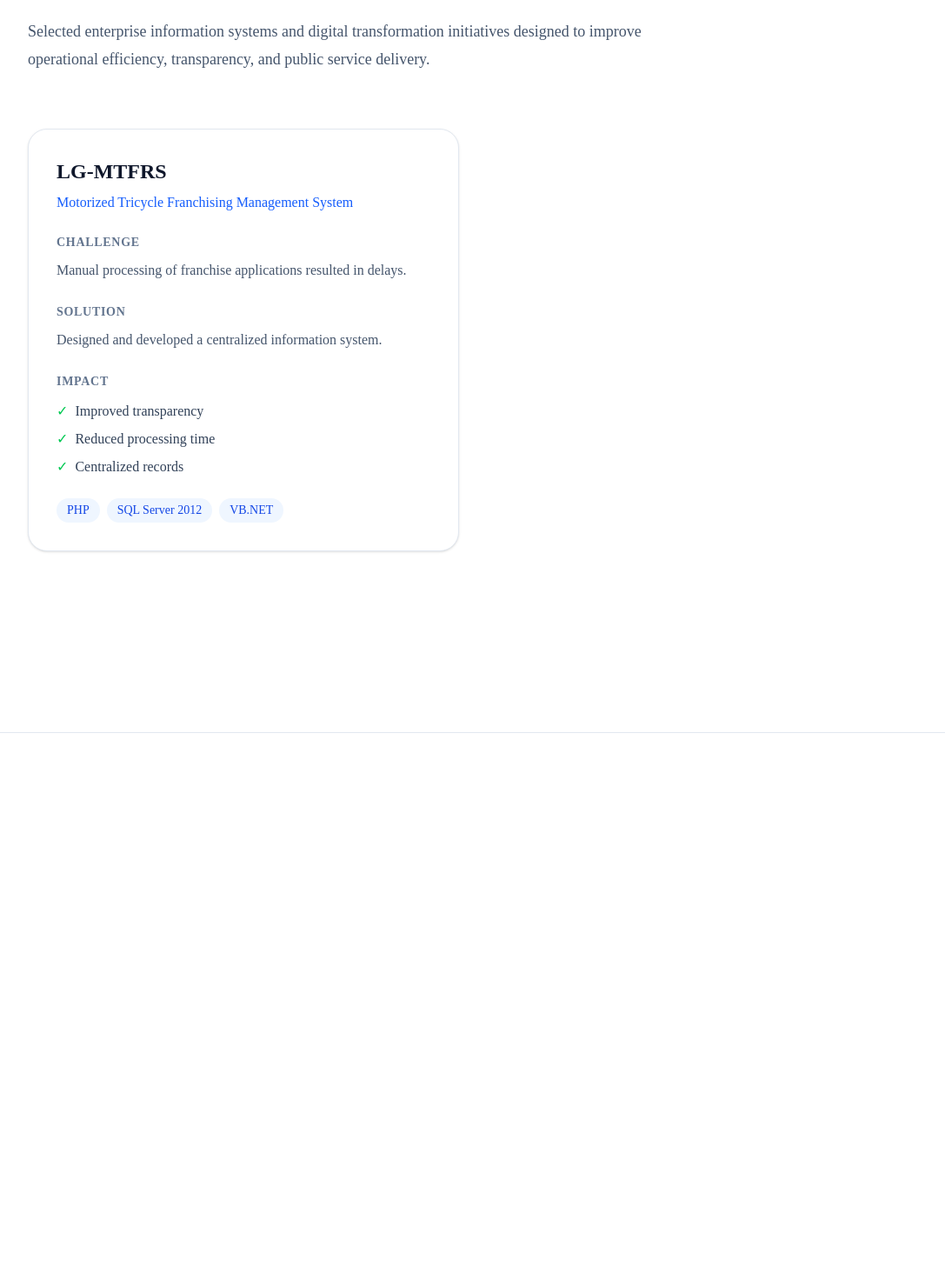
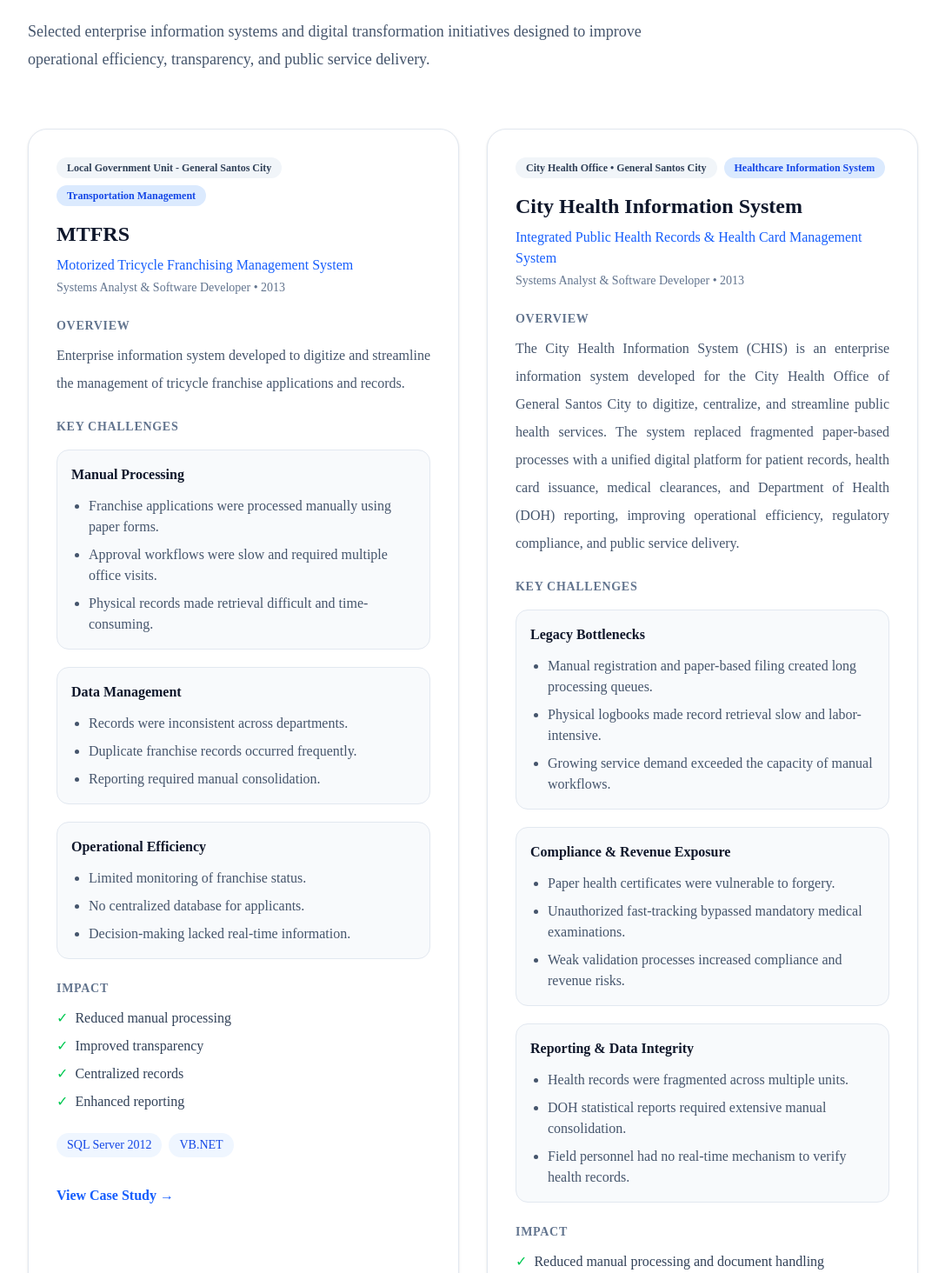
Before and after one commit to kxianne27/kent-paler-portfolio, a Next.js app: page / in a window 1280 px wide. Shown: the part 3154-4618 px from the top of the page at 87% size, without its empty margins (96-1183 px from the left). Before the commit the page ends 4045 px from the top, so only its background shows below. Built offline with nearby package versions, Linux system fonts and the light colour scheme.

Commit message:
feat(projects): enhance portfolio project cards and data model

```diff
--- a/components/projects/ProjectCard.tsx
+++ b/components/projects/ProjectCard.tsx
@@ -1,3 +1,4 @@
+import Link from "next/link";
 import { Project } from "@/types/project";
 
 interface ProjectCardProps {
@@ -6,32 +7,69 @@
 
 export function ProjectCard({ project }: ProjectCardProps) {
   return (
-    <article className="group rounded-3xl border border-slate-200 bg-white p-8 shadow-sm transition-all duration-300 hover:-translate-y-2 hover:shadow-2xl">
-      {/* Header */}
+    <article className="group rounded-3xl border border-slate-200 bg-white p-8 shadow-sm transition-all duration-300 hover:-translate-y-2 hover:border-blue-500 hover:shadow-2xl">
+      {/* Client & Category */}
+      <div className="mb-4 flex flex-wrap gap-2">
+        {project.client && (
+          <span className="rounded-full bg-slate-100 px-3 py-1 text-xs font-semibold text-slate-700">
+            {project.client}
+          </span>
+        )}
+
+        {project.category && (
+          <span className="rounded-full bg-blue-100 px-3 py-1 text-xs font-semibold text-blue-700">
+            {project.category}
+          </span>
+        )}
+      </div>
+
+      {/* Title */}
       <div className="mb-6">
         <h3 className="text-2xl font-bold text-slate-900">{project.title}</h3>
 
-        <p className="mt-2 text-blue-600 font-medium">{project.subtitle}</p>
+        <p className="mt-2 font-medium text-blue-600">{project.subtitle}</p>
+
+        <p className="mt-1 text-sm text-slate-500">
+          {project.role} • {project.year}
+        </p>
+      </div>
+
+      {/* Overview */}
+      <div className="mb-6">
+        <h4 className="mb-2 text-sm font-semibold uppercase tracking-wider text-slate-500">
+          Overview
+        </h4>
+
+        <p className="leading-8 text-justify text-slate-600">
+          {project.overview}
+        </p>
       </div>
 
       {/* Challenge */}
       <div className="mb-6">
-        <h4 className="mb-2 text-sm font-semibold uppercase tracking-wider text-slate-500">
-          Challenge
+        <h4 className="mb-4 text-sm font-semibold uppercase tracking-wider text-slate-500">
+          Key Challenges
         </h4>
 
-        <p className="leading-7 text-slate-600">{project.challenge}</p>
+        <div className="space-y-5">
+          {project.challenge.map((section) => (
+            <div
+              key={section.title}
+              className="rounded-xl border border-slate-200 bg-slate-50 p-4"
+            >
+              <h5 className="mb-3 font-semibold text-slate-900">
+                {section.title}
+              </h5>
+
+              <ul className="list-disc space-y-2 pl-5 text-slate-600">
+                {section.items.map((item) => (
+                  <li key={item}>{item}</li>
+                ))}
+              </ul>
+            </div>
+          ))}
+        </div>
       </div>
-
-      {/* Solution */}
-      <div className="mb-6">
-        <h4 className="mb-2 text-sm font-semibold uppercase tracking-wider text-slate-500">
-          Solution
-        </h4>
-
-        <p className="leading-7 text-slate-600">{project.solution}</p>
-      </div>
-
       {/* Impact */}
       <div className="mb-6">
         <h4 className="mb-3 text-sm font-semibold uppercase tracking-wider text-slate-500">
@@ -49,7 +87,7 @@
       </div>
 
       {/* Technologies */}
-      <div className="flex flex-wrap gap-2">
+      <div className="mb-8 flex flex-wrap gap-2">
         {project.technologies.map((tech) => (
           <span
             key={tech}
@@ -59,6 +97,14 @@
           </span>
         ))}
       </div>
+
+      {/* CTA */}
+      <Link
+        href={`/projects/${project.slug}`}
+        className="inline-flex items-center font-semibold text-blue-600 transition group-hover:translate-x-1"
+      >
+        View Case Study →
+      </Link>
     </article>
   );
 }
--- a/data/experience.ts
+++ b/data/experience.ts
@@ -1,6 +1,7 @@
 export const experience = [
   {
-    company: "Department of Education",
+    company:
+      "Department of Education - General Santos City National Secondary School of Arts and Trades",
     position: "Registrar I",
     period: "2016 – Present",
     description:
@@ -17,12 +18,13 @@
   },
 
   {
-    company: "Software Development",
-    position: "Freelance Systems Developer",
-    period: "2013 – Present",
+    company:
+      "Local Government Unit of General Santos City - Information and Communications Technology Division",
+    position: "Computer Programmer / Systems Analyst",
+    period: "2013 – 2016",
 
     description:
-      "Develop custom information systems, automation tools, reporting dashboards, and database-driven web applications.",
+      "Develop custom information systems, automation tools, reporting dashboards, and database-driven desktop and web applications.",
 
     achievements: [
       "PHP",
@@ -31,6 +33,7 @@
       "VB.NET",
       "System Design",
       "Process Automation",
+      "Business Process Improvement",
     ],
   },
 ];
--- a/data/projects.ts
+++ b/data/projects.ts
@@ -2,19 +2,128 @@
 
 export const projects: Project[] = [
   {
-    slug: "lg-mtfrs",
-    title: "LG-MTFRS",
+    slug: "mtfrs",
+
+    title: "MTFRS",
+
     subtitle: "Motorized Tricycle Franchising Management System",
-    challenge:
-      "Manual processing of franchise applications resulted in delays.",
-    solution: "Designed and developed a centralized information system.",
+
+    overview:
+      "Enterprise information system developed to digitize and streamline the management of tricycle franchise applications and records.",
+
+    challenge: [
+      {
+        title: "Manual Processing",
+        items: [
+          "Franchise applications were processed manually using paper forms.",
+          "Approval workflows were slow and required multiple office visits.",
+          "Physical records made retrieval difficult and time-consuming.",
+        ],
+      },
+      {
+        title: "Data Management",
+        items: [
+          "Records were inconsistent across departments.",
+          "Duplicate franchise records occurred frequently.",
+          "Reporting required manual consolidation.",
+        ],
+      },
+      {
+        title: "Operational Efficiency",
+        items: [
+          "Limited monitoring of franchise status.",
+          "No centralized database for applicants.",
+          "Decision-making lacked real-time information.",
+        ],
+      },
+    ],
+    solution:
+      "Designed and developed a centralized desktop-based information system for franchise management, applicant tracking, reporting, and record maintenance.",
+
     impact: [
+      "Reduced manual processing",
       "Improved transparency",
-      "Reduced processing time",
       "Centralized records",
+      "Enhanced reporting",
     ],
-    technologies: ["PHP", "SQL Server 2012", "VB.NET"],
+
+    technologies: ["SQL Server 2012", "VB.NET"],
+
+    role: "Systems Analyst & Software Developer",
+
+    year: "2013",
+
+    featured: true,
+
+    image: "/images/projects/mtfrs.jpg",
+
+    client: "Local Government Unit - General Santos City",
+
+    category: "Transportation Management",
   },
 
-  // other projects...
+  {
+    slug: "city-health-information-system",
+
+    title: "City Health Information System",
+
+    subtitle:
+      "Integrated Public Health Records & Health Card Management System",
+
+    overview:
+      "The City Health Information System (CHIS) is an enterprise information system developed for the City Health Office of General Santos City to digitize, centralize, and streamline public health services. The system replaced fragmented paper-based processes with a unified digital platform for patient records, health card issuance, medical clearances, and Department of Health (DOH) reporting, improving operational efficiency, regulatory compliance, and public service delivery.",
+
+    challenge: [
+      {
+        title: "Legacy Bottlenecks",
+        items: [
+          "Manual registration and paper-based filing created long processing queues.",
+          "Physical logbooks made record retrieval slow and labor-intensive.",
+          "Growing service demand exceeded the capacity of manual workflows.",
+        ],
+      },
+      {
+        title: "Compliance & Revenue Exposure",
+        items: [
+          "Paper health certificates were vulnerable to forgery.",
+          "Unauthorized fast-tracking bypassed mandatory medical examinations.",
+          "Weak validation processes increased compliance and revenue risks.",
+        ],
+      },
+      {
+        title: "Reporting & Data Integrity",
+        items: [
+          "Health records were fragmented across multiple units.",
+          "DOH statistical reports required extensive manual consolidation.",
+          "Field personnel had no real-time mechanism to verify health records.",
+        ],
+      },
+    ],
+
+    solution:
+      "Designed, developed, and deployed a centralized desktop-based information system that digitized patient records, automated health card issuance, streamlined medical clearance processing, generated mandatory DOH statistical reports, and strengthened data integrity through standardized workflows and centralized record management.",
+
+    impact: [
+      "Reduced manual processing and document handling",
+      "Improved operational efficiency across health offices",
+      "Centralized patient and health card records",
+      "Accelerated DOH statistical reporting",
+      "Strengthened data integrity and fraud prevention",
+      "Improved transparency and public service delivery",
+    ],
+
+    technologies: ["VB.NET", "SQL Server 2012"],
+
+    role: "Systems Analyst & Software Developer",
+
+    year: "2013",
+
+    featured: true,
+
+    image: "/images/projects/chis.jpg",
+
+    client: "City Health Office • General Santos City",
+
+    category: "Healthcare Information System",
+  },
 ];
--- a/types/project.ts
+++ b/types/project.ts
@@ -1,9 +1,32 @@
 export interface Project {
   slug: string;
+
   title: string;
+
   subtitle: string;
-  challenge: string;
+
+  overview: string;
+
+  challenge: {
+    title: string;
+    items: string[];
+  }[];
+
   solution: string;
+
   impact: string[];
+
   technologies: string[];
+
+  role: string;
+
+  year: string;
+
+  featured: boolean;
+
+  image?: string;
+
+  client?: string;
+
+  category?: string;
 }
```
